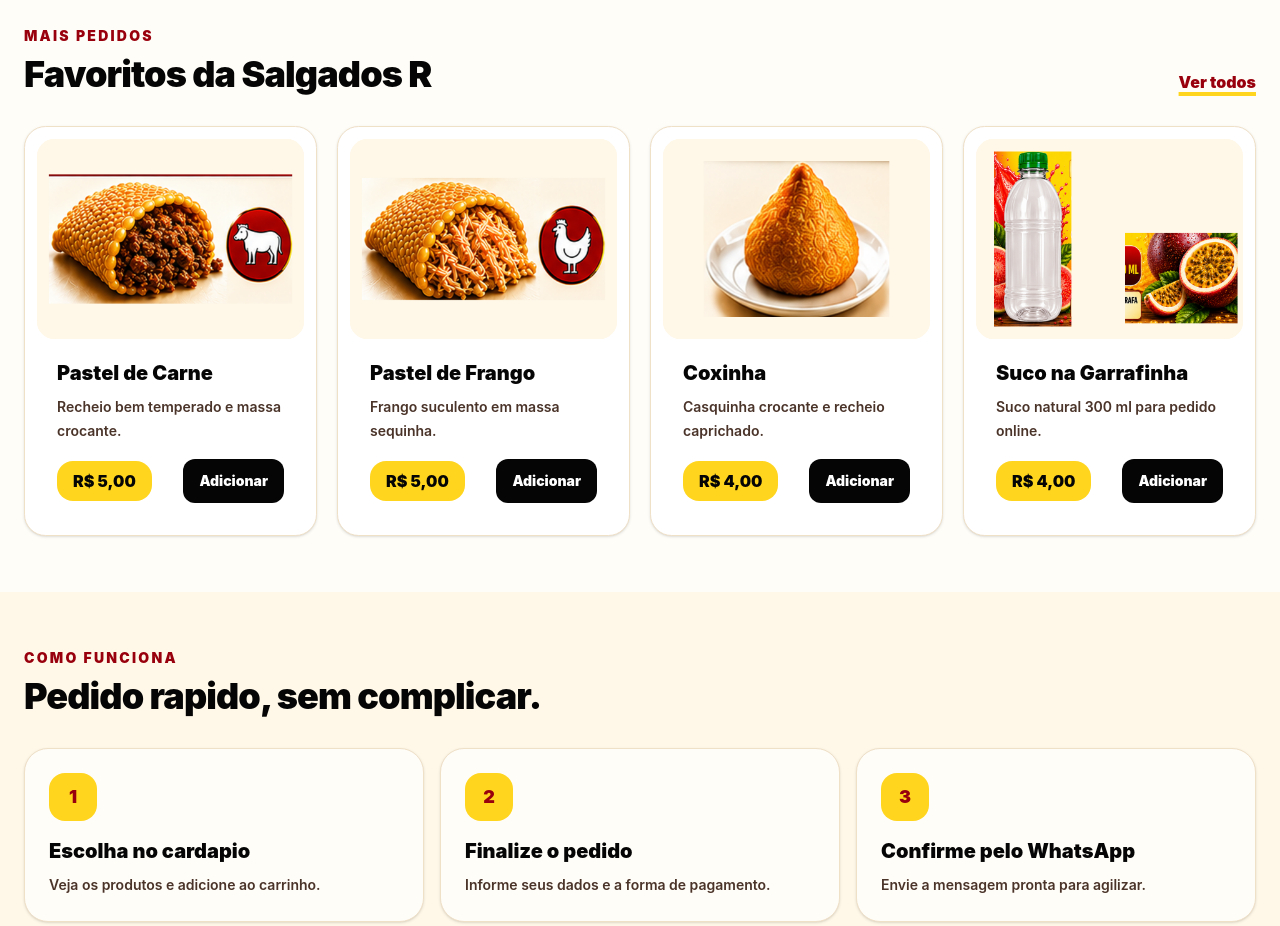
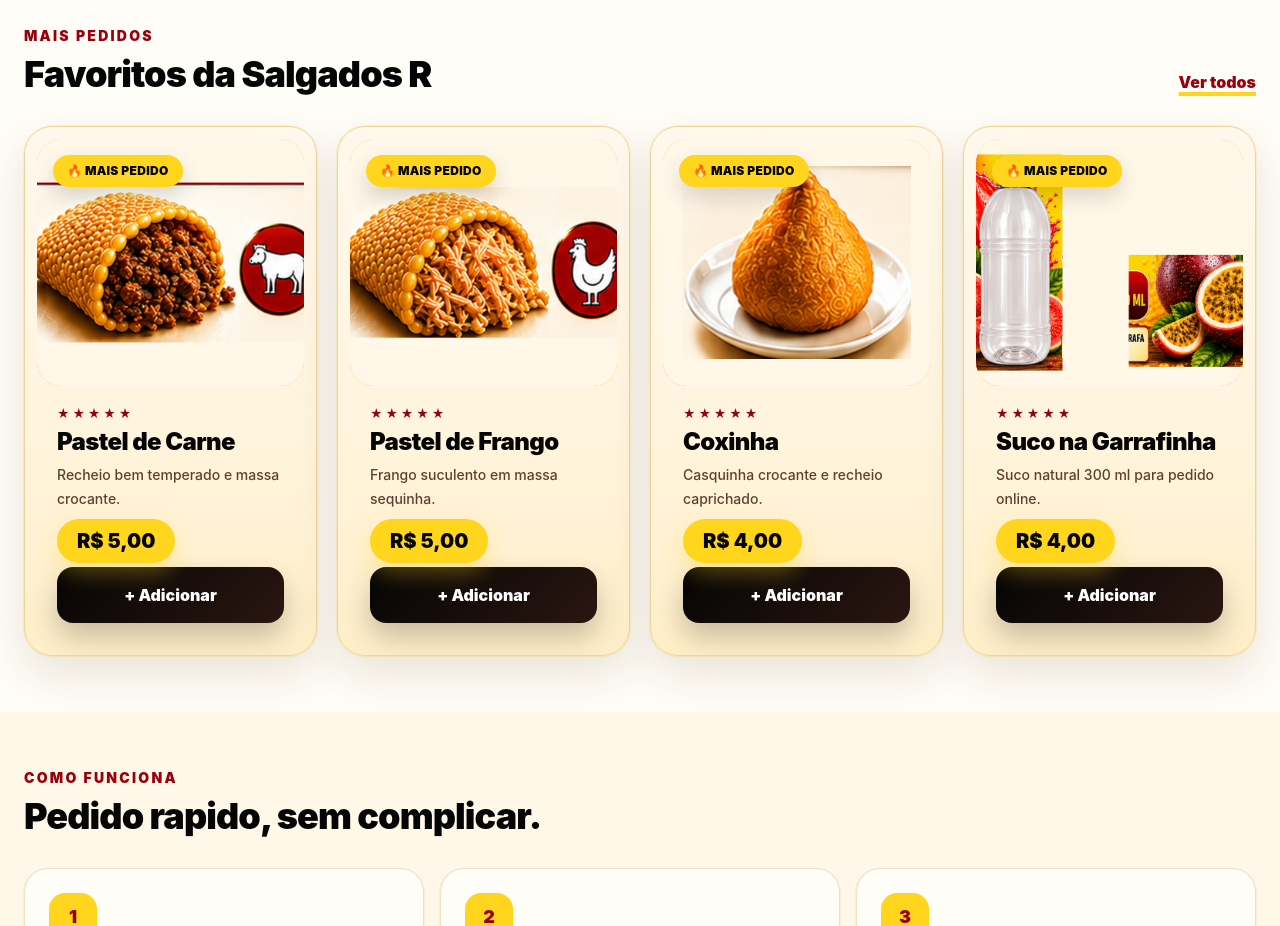
Before and after one commit to leivyfrostbispo1999-commits/salgados-r, a React (Vite) app: page / in a window 1280 px wide. Shown: the part 880-1806 px from the top of the page. Built offline with nearby package versions, Linux system fonts and the light colour scheme.

Commit message:
style: redesenha cards premium do cardapio

```diff
--- a/src/components/PublicHome.tsx
+++ b/src/components/PublicHome.tsx
@@ -160,26 +160,41 @@ function FeaturedHome() {
           </a>
         </div>
 
-        <div className="mt-8 grid gap-5 sm:grid-cols-2 lg:grid-cols-4">
+        <div className="mt-8 grid items-stretch gap-5 sm:grid-cols-2 lg:grid-cols-4">
           {featured.map((item) => (
-            <article key={item.name} className="group overflow-hidden rounded-[1.35rem] border border-[#EFE0C8] bg-white p-3 shadow-sm transition hover:-translate-y-1 hover:shadow-xl">
-              <div className="overflow-hidden rounded-[1.1rem] bg-[#FFF8E8]">
+            <article
+              key={item.name}
+              className="group flex h-full flex-col overflow-hidden rounded-[28px] border border-[#F0D39B] bg-[linear-gradient(180deg,#FFF8EC_0%,#FFF4DD_58%,#FFEFC8_100%)] p-3 shadow-[0_18px_44px_rgba(83,38,0,0.12),0_0_0_1px_rgba(255,213,30,0.16)] transition duration-[250ms] hover:-translate-y-1 hover:shadow-[0_26px_70px_rgba(139,0,8,0.20),0_0_30px_rgba(255,213,30,0.16)]"
+            >
+              <div className="relative overflow-hidden rounded-[24px] bg-[radial-gradient(circle_at_50%_38%,#FFFDF7_0,#FFE7A3_46%,#F4B51A_100%)]">
+                <div className="absolute inset-x-8 bottom-6 h-9 rounded-full bg-black/18 blur-xl transition duration-[250ms] group-hover:bg-black/24" />
                 <img
                   src={item.imageUrl}
                   alt={item.imageAlt}
                   width="900"
                   height="640"
                   loading="lazy"
-                  className="aspect-[4/3] w-full object-cover transition duration-200 group-hover:scale-[1.025]"
+                  className="relative aspect-[1.08/1] w-full object-cover object-center drop-shadow-[0_18px_18px_rgba(75,35,0,0.18)] transition duration-[250ms] group-hover:scale-[1.045]"
                 />
+                <span className="absolute left-4 top-4 rounded-full bg-[#FFD51E] px-3.5 py-2 text-xs font-black uppercase tracking-wide text-[#050505] shadow-[0_10px_22px_rgba(0,0,0,0.14)]">
+                  🔥 Mais pedido
+                </span>
               </div>
-              <div className="p-5">
-                <h3 className="text-xl font-black text-[#050505]">{item.name}</h3>
-                <p className="mt-2 min-h-12 text-sm font-semibold leading-6 text-[#4A3329]">{item.description}</p>
-                <div className="mt-4 flex items-center justify-between gap-3">
-                  <span className="rounded-2xl bg-[#FFD51E] px-4 py-2 text-base font-black text-[#050505]">{item.price}</span>
-                  <a href={item.href} className="rounded-xl bg-[#050505] px-4 py-3 text-sm font-black text-white transition hover:bg-[#99000D]">
-                    Adicionar
+              <div className="flex flex-1 flex-col p-5">
+                <p className="text-xs font-black tracking-[0.24em] text-[#99000D]">★★★★★</p>
+                <h3 className="mt-2 text-2xl font-black leading-[1.02] tracking-tight text-[#050505]">{item.name}</h3>
+                <p className="mt-2 min-h-12 text-sm font-medium leading-6 text-[#5F4030]">{item.description}</p>
+                <div className="mt-auto pt-4">
+                  <div className="mb-3">
+                    <span className="rounded-full bg-[#FFD51E] px-5 py-2.5 text-xl font-black text-[#050505] shadow-[0_10px_22px_rgba(255,213,30,0.32)]">
+                      {item.price}
+                    </span>
+                  </div>
+                  <a
+                    href={item.href}
+                    className="block min-h-14 rounded-2xl bg-[linear-gradient(135deg,#050505,#2A1610)] px-5 py-4 text-center text-base font-black text-white shadow-[0_14px_28px_rgba(5,5,5,0.22)] transition duration-[250ms] hover:scale-[1.015] hover:bg-[#99000D] focus:outline-none focus:ring-4 focus:ring-[#FFD51E]/50"
+                  >
+                    + Adicionar
                   </a>
                 </div>
               </div>
--- a/src/components/PublicOrderFlow.tsx
+++ b/src/components/PublicOrderFlow.tsx
@@ -313,55 +313,65 @@ function MenuView({
             </div>
             {group.category === 'sucos' ? <JuiceRules /> : null}
             {group.category === 'refil' ? <RefillRules /> : null}
-            <div className="mt-4 grid gap-4 md:grid-cols-2 xl:grid-cols-3">
+            <div className="mt-4 grid items-stretch gap-5 md:grid-cols-2 xl:grid-cols-3">
               {group.products.map((product) => {
                 const canCart = !product.dineInOnly && product.availability !== 'presencial' && product.deliveryEnabled
                 const visual = productVisual(product)
                 return (
-                  <article key={product.id} className="group overflow-hidden rounded-[1.35rem] border border-[#EFE0C8] bg-[#FFFDF7] p-3 shadow-[0_14px_38px_rgba(39,20,8,0.08)] transition duration-200 hover:-translate-y-0.5 hover:shadow-[0_20px_52px_rgba(139,0,8,0.16)]">
-                    <div className="relative overflow-hidden rounded-[1.1rem] bg-[linear-gradient(135deg,#FFF8E8,#FFE7A3)]">
+                  <article
+                    key={product.id}
+                    className="group flex h-full flex-col overflow-hidden rounded-[28px] border border-[#F0D39B] bg-[linear-gradient(180deg,#FFF8EC_0%,#FFF4DD_58%,#FFEFC8_100%)] p-3 shadow-[0_18px_44px_rgba(83,38,0,0.12),0_0_0_1px_rgba(255,213,30,0.16)] transition duration-[250ms] hover:-translate-y-1 hover:shadow-[0_26px_70px_rgba(139,0,8,0.20),0_0_30px_rgba(255,213,30,0.16)]"
+                  >
+                    <div className="relative overflow-hidden rounded-[24px] bg-[radial-gradient(circle_at_50%_38%,#FFFDF7_0,#FFE7A3_46%,#F4B51A_100%)]">
+                      <div className="absolute inset-x-8 bottom-6 h-9 rounded-full bg-black/18 blur-xl transition duration-[250ms] group-hover:bg-black/24" />
                       <img
                         src={visual.imageUrl}
                         alt={visual.imageAlt}
                         width="900"
                         height="640"
                         loading="lazy"
-                        className="aspect-[4/3] w-full object-cover transition duration-200 group-hover:scale-[1.025]"
+                        className="relative aspect-[1.08/1] w-full object-cover object-center drop-shadow-[0_18px_18px_rgba(75,35,0,0.18)] transition duration-[250ms] group-hover:scale-[1.045]"
                       />
-                      <span className={`absolute left-3 top-3 rounded-full px-3 py-1.5 text-xs font-black uppercase tracking-wide shadow-sm ${
-                        canCart ? 'bg-[#FFD51E] text-[#050505]' : 'bg-[#FFFDF7] text-[#99000D]'
+                      <span className={`absolute left-4 top-4 rounded-full px-3.5 py-2 text-xs font-black uppercase tracking-wide shadow-[0_10px_22px_rgba(0,0,0,0.14)] backdrop-blur ${
+                        canCart ? 'bg-[#FFD51E] text-[#050505]' : 'bg-[#FFFDF7]/95 text-[#99000D]'
                       }`}>
-                        {visual.badge}
+                        {badgeFor(product, canCart)}
                       </span>
                     </div>
-                    <div className="p-4">
-                      <div className="flex items-start justify-between gap-3">
-                        <div className="min-w-0">
-                          <h3 className="text-xl font-black leading-tight text-[#050505]">{product.name}</h3>
-                          <p className="mt-2 line-clamp-2 text-sm font-semibold leading-6 text-[#4A3329]">{product.description}</p>
-                        </div>
-                        <span className="shrink-0 rounded-2xl bg-[#FFD51E] px-3 py-2 text-base font-black text-[#050505] shadow-sm">{formatCurrency(product.price)}</span>
+                    <div className="flex flex-1 flex-col p-4 pt-5">
+                      <p className="text-xs font-black tracking-[0.24em] text-[#99000D]">★★★★★</p>
+                      <h3 className="mt-2 text-2xl font-black leading-[1.02] tracking-tight text-[#050505]">{product.name}</h3>
+                      <p className="mt-2 min-h-12 text-sm font-medium leading-6 text-[#5F4030]">{descriptionFor(product)}</p>
+                      <div className="mt-4 flex items-center justify-between gap-3">
+                        <span className="rounded-full bg-[#FFD51E] px-5 py-2.5 text-xl font-black text-[#050505] shadow-[0_10px_22px_rgba(255,213,30,0.32)] transition duration-[250ms] group-hover:shadow-[0_12px_26px_rgba(255,213,30,0.48)]">
+                          {formatCurrency(product.price)}
+                        </span>
+                        <span className={`rounded-full px-3 py-1.5 text-[11px] font-black uppercase tracking-wide ${
+                          canCart ? 'bg-[#FFFDF7] text-[#99000D]' : 'bg-white/70 text-zinc-700'
+                        }`}>
+                          {canCart ? 'Online' : 'Balcao'}
+                        </span>
                       </div>
-                      <p className={`mt-3 w-fit rounded-full px-3 py-1 text-xs font-black uppercase tracking-wide ${
-                        canCart ? 'bg-[#FFEFB0] text-[#99000D]' : 'bg-zinc-100 text-zinc-700'
+                      <p className={`mt-3 rounded-2xl px-3 py-2 text-xs font-black leading-5 ${
+                        canCart ? 'bg-white/55 text-[#6B2D17]' : 'bg-zinc-100 text-zinc-700'
                       }`}>
-                        {canCart ? 'Pede online e confirma no WhatsApp' : 'Somente consumo no estabelecimento'}
+                        {canCart ? 'Adicione ao carrinho ou peca direto pelo WhatsApp.' : 'Produto somente para consumo no estabelecimento.'}
                       </p>
-                      <div className="mt-4 grid gap-2">
+                      <div className="mt-auto grid gap-2 pt-4">
                       <button
                         type="button"
                         disabled={!canCart}
                         onClick={() => add(product)}
-                        className="min-h-12 rounded-xl bg-[#FFD51E] px-4 py-3 text-sm font-black text-[#050505] transition hover:bg-[#FFE047] active:scale-[0.99] disabled:cursor-not-allowed disabled:bg-zinc-200 disabled:text-zinc-500 focus:outline-none focus:ring-4 focus:ring-[#FFD51E]/50"
+                        className="min-h-14 rounded-2xl bg-[linear-gradient(135deg,#050505,#2A1610)] px-5 py-4 text-base font-black text-white shadow-[0_14px_28px_rgba(5,5,5,0.22)] transition duration-[250ms] hover:scale-[1.015] hover:bg-[#99000D] active:scale-[0.99] disabled:cursor-not-allowed disabled:bg-none disabled:bg-zinc-200 disabled:text-zinc-500 disabled:shadow-none focus:outline-none focus:ring-4 focus:ring-[#FFD51E]/50"
                       >
-                        Adicionar
+                        + Adicionar
                       </button>
                       <a
                         href={canCart ? buildWhatsAppUrl({ name: product.name, price: formatCurrency(product.price), quantity: 1 }) : '#'}
                         target={canCart ? '_blank' : undefined}
                         rel="noreferrer"
-                        className={`min-h-12 rounded-xl px-4 py-3 text-center text-sm font-black transition focus:outline-none focus:ring-4 focus:ring-[#FFD51E]/50 ${
-                          canCart ? 'bg-[#050505] text-white hover:bg-[#99000D]' : 'bg-zinc-100 text-zinc-500'
+                        className={`min-h-12 rounded-2xl px-4 py-3 text-center text-sm font-black transition duration-[250ms] focus:outline-none focus:ring-4 focus:ring-[#FFD51E]/50 ${
+                          canCart ? 'bg-[#D90416] text-white shadow-[0_12px_24px_rgba(217,4,22,0.20)] hover:bg-[#99000D]' : 'bg-zinc-100 text-zinc-500'
                         }`}
                       >
                         Pedir no WhatsApp
@@ -699,6 +709,20 @@ function productVisual(product: ApiProduct) {
   }
 }
 
+function badgeFor(product: ApiProduct, canCart: boolean) {
+  if (!canCart) return 'Presencial'
+  if (product.featured) return product.category === 'salgados' ? '⭐ Favorito' : '🔥 Mais vendido'
+  if (product.category === 'pasteis') return 'Artesanal'
+  if (product.category === 'sucos') return 'Gelado'
+  return 'Pronto rapido'
+}
+
+function descriptionFor(product: ApiProduct) {
+  if (product.category === 'sucos') return 'Suco natural gelado.'
+  if (product.category === 'refil') return 'Refil de suco natural no balcao.'
+  return product.description
+}
+
 function JuiceRules() {
   return (
     <div className="mb-4 grid gap-3 md:grid-cols-2">
```
